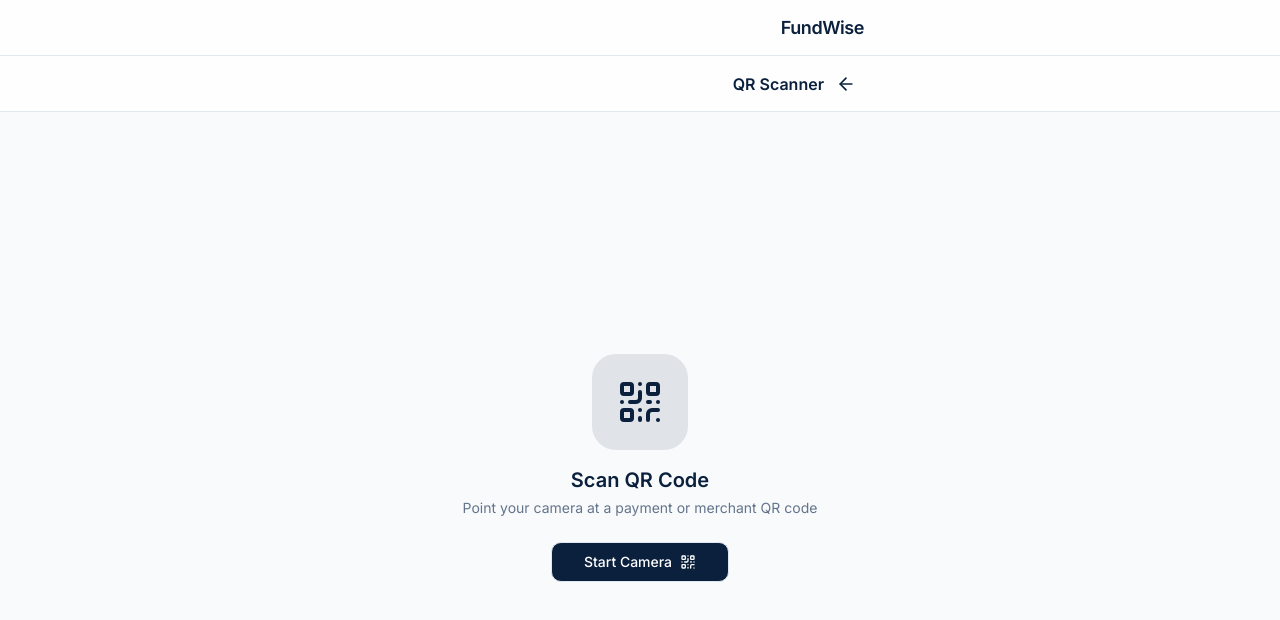
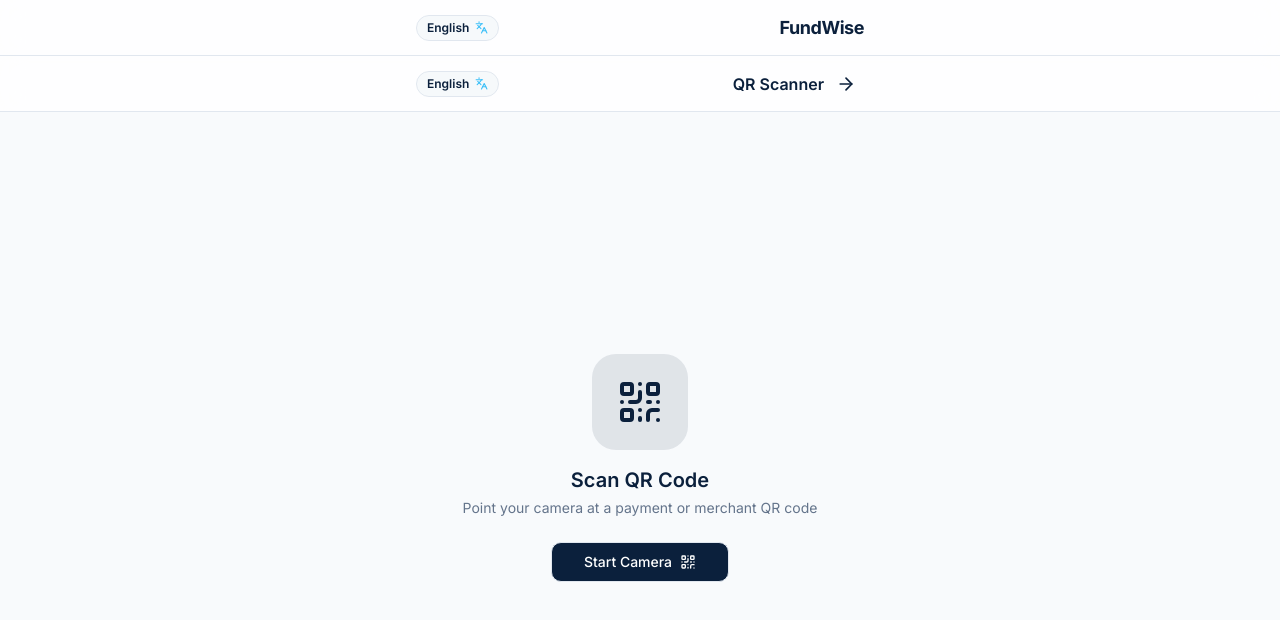
Before and after one commit to zeyadabmonem/FundWise-Production, a React (Vite) app in the folder client/: page /qr in a window 1280 px wide. Shown: the top 620 px of the page. Built offline with nearby package versions, Linux system fonts and the light colour scheme; no server answers.

Commit message:
feat(client): add quick language toggle pill and localized navigation & transactions

```diff
--- a/client/src/components/BottomNav.tsx
+++ b/client/src/components/BottomNav.tsx
@@ -1,25 +1,27 @@
 import { useLocation, Link } from 'wouter';
-import { Home, Plus, List, Sparkles, Settings, Mic, Camera, QrCode, PenLine, X } from 'lucide-react';
+import { Home, Plus, List, Sparkles, Settings, Mic, Camera, QrCode, PenLine } from 'lucide-react';
 import { useState } from 'react';
 import { AnimatePresence, motion } from 'framer-motion';
+import { useAppContext } from '../contexts/AppContext';
 
 export function BottomNav() {
+  const { t } = useAppContext();
   const [location] = useLocation();
   const [isAddMenuOpen, setIsAddMenuOpen] = useState(false);
 
   const navItems = [
-    { icon: Home, label: 'Home', path: '/dashboard' },
-    { icon: List, label: 'Activity', path: '/transactions' },
+    { icon: Home, label: t.navHome, path: '/dashboard' },
+    { icon: List, label: t.navTransactions, path: '/transactions' },
     { isAdd: true },
-    { icon: Sparkles, label: 'Insights', path: '/insights' },
-    { icon: Settings, label: 'Settings', path: '/settings' },
+    { icon: Sparkles, label: t.navInsights, path: '/insights' },
+    { icon: Settings, label: t.navSettings, path: '/settings' },
   ];
 
   const addOptions = [
-    { icon: Mic, label: 'Voice Capture', path: '/voice', color: 'bg-primary' },
-    { icon: Camera, label: 'Scan Receipt', path: '/receipt', color: 'bg-primary' },
-    { icon: QrCode, label: 'Scan QR', path: '/qr', color: 'bg-primary' },
-    { icon: PenLine, label: 'Manual Entry', path: '/manual', color: 'bg-primary' },
+    { icon: Mic, label: t.actionVoice, path: '/voice', color: 'bg-primary' },
+    { icon: Camera, label: t.actionReceipt, path: '/receipt', color: 'bg-primary' },
+    { icon: QrCode, label: t.actionQr, path: '/qr', color: 'bg-primary' },
+    { icon: PenLine, label: t.actionManual, path: '/manual', color: 'bg-primary' },
   ];
 
   // Hide nav on certain screens
@@ -54,7 +56,7 @@ export function BottomNav() {
                       <div className={`${opt.color} text-primary-foreground p-3 rounded-full group-hover:scale-110 transition-transform`}>
                         <opt.icon size={24} />
                       </div>
-                      <span className="font-medium text-sm text-foreground">{opt.label}</span>
+                      <span className="font-semibold text-sm text-foreground">{opt.label}</span>
                     </div>
                   </Link>
                 ))}
@@ -72,6 +74,7 @@ export function BottomNav() {
               return (
                 <div key="add" className="flex-1 flex justify-center relative -top-5">
                   <button
+                    type="button"
                     onClick={() => setIsAddMenuOpen(!isAddMenuOpen)}
                     className={`w-14 h-14 rounded-full flex items-center justify-center shadow-lg transition-transform ${isAddMenuOpen ? 'bg-muted text-foreground rotate-45' : 'bg-primary text-primary-foreground hover:scale-105'}`}
                   >
@@ -88,11 +91,11 @@ export function BottomNav() {
               <Link key={idx} href={item.path!} className="flex-1">
                 <div className="flex flex-col items-center justify-center h-full gap-1 cursor-pointer">
                   <Icon
-                    size={24}
+                    size={22}
                     className={isActive ? 'text-primary' : 'text-muted-foreground'}
                     strokeWidth={isActive ? 2.5 : 2}
                   />
-                  <span className={`text-[10px] ${isActive ? 'text-primary font-medium' : 'text-muted-foreground'}`}>
+                  <span className={`text-[11px] ${isActive ? 'text-primary font-bold' : 'text-muted-foreground font-medium'}`}>
                     {item.label}
                   </span>
                 </div>
@@ -104,3 +107,5 @@ export function BottomNav() {
     </>
   );
 }
+
+export default BottomNav;
--- a/client/src/components/TopBar.tsx
+++ b/client/src/components/TopBar.tsx
@@ -1,5 +1,5 @@
 import { useAppContext } from '../contexts/AppContext';
-import { User, ArrowLeft } from 'lucide-react';
+import { User, ArrowLeft, Languages } from 'lucide-react';
 import { Link, useLocation } from 'wouter';
 
 interface TopBarProps {
@@ -8,18 +8,21 @@ interface TopBarProps {
 }
 
 export function TopBar({ title, showBack }: TopBarProps = {}) {
-  const { user } = useAppContext();
+  const { user, language, toggleLanguage, isRtl } = useAppContext();
   const [location] = useLocation();
 
   // If used as standalone page header (with title/showBack) — always render
   if (title || showBack) {
     return (
       <div className="sticky top-0 z-30 bg-card/80 backdrop-blur-md border-b border-card-border h-14 flex items-center px-4 pt-safe">
-        <div className="max-w-md mx-auto w-full flex items-center gap-3">
+        <div className="max-w-md mx-auto w-full flex items-center justify-between">
+          <div className="flex items-center gap-3">
             {showBack && (
               <button
+                type="button"
                 onClick={() => window.history.back()}
                 className="p-2 -ml-2 text-foreground hover:bg-muted rounded-full transition-colors"
+                style={{ transform: isRtl ? 'scaleX(-1)' : 'none' }}
               >
                 <ArrowLeft size={20} />
               </button>
@@ -27,6 +30,17 @@ export function TopBar({ title, showBack }: TopBarProps = {}) {
             {title && (
               <span className="font-semibold text-foreground">{title}</span>
             )}
+          </div>
+
+          {/* Quick Language Toggle */}
+          <button
+            type="button"
+            onClick={toggleLanguage}
+            className="flex items-center gap-1.5 text-xs font-semibold px-2.5 py-1 rounded-full bg-muted/60 hover:bg-muted border border-card-border text-foreground transition-colors"
+          >
+            <Languages size={13} className="text-accent" />
+            <span>{language === 'ar' ? 'English' : 'عربي 🇪🇬'}</span>
+          </button>
         </div>
       </div>
     );
@@ -43,11 +57,23 @@ export function TopBar({ title, showBack }: TopBarProps = {}) {
       <div className="max-w-md mx-auto w-full flex items-center justify-between">
         <div className="flex items-center gap-2">
           <Link href="/dashboard">
-            <span className="font-semibold text-lg text-primary cursor-pointer tracking-tight">
+            <span className="font-bold text-lg text-primary cursor-pointer tracking-tight">
               FundWise
             </span>
           </Link>
         </div>
+
+        <div className="flex items-center gap-2">
+          {/* Quick Language Switcher */}
+          <button
+            type="button"
+            onClick={toggleLanguage}
+            className="flex items-center gap-1.5 text-xs font-semibold px-2.5 py-1 rounded-full bg-muted/60 hover:bg-muted border border-card-border text-foreground transition-colors"
+            title="تبديل اللغة / Switch Language"
+          >
+            <Languages size={13} className="text-accent" />
+            <span>{language === 'ar' ? 'English' : 'عربي 🇪🇬'}</span>
+          </button>
 
           {user && (
             <Link href="/settings">
@@ -63,6 +89,7 @@ export function TopBar({ title, showBack }: TopBarProps = {}) {
           )}
         </div>
       </div>
+    </div>
   );
 }
 
--- a/client/src/components/TransactionRow.tsx
+++ b/client/src/components/TransactionRow.tsx
@@ -2,17 +2,21 @@ import { format, isToday, isYesterday } from 'date-fns';
 import { Transaction, CATEGORY_COLORS } from '../data/seedData';
 import { Link } from 'wouter';
 import { ChevronRight } from 'lucide-react';
+import { useAppContext } from '../contexts/AppContext';
+import { getCategoryLabel } from '../locales/translations';
 
 export function TransactionRow({ transaction }: { transaction: Transaction }) {
+  const { t, isRtl } = useAppContext();
   const dateObj = new Date(transaction.date);
 
   let dateStr = '';
-  if (isToday(dateObj)) dateStr = 'Today';
-  else if (isYesterday(dateObj)) dateStr = 'Yesterday';
-  else dateStr = format(dateObj, 'MMM d');
+  if (isToday(dateObj)) dateStr = t.today;
+  else if (isYesterday(dateObj)) dateStr = t.yesterday;
+  else dateStr = format(dateObj, isRtl ? 'd MMM' : 'MMM d');
 
   const color = CATEGORY_COLORS[transaction.category] || CATEGORY_COLORS.Other;
   const initial = transaction.merchant.charAt(0).toUpperCase();
+  const categoryLabel = getCategoryLabel(transaction.category, t);
 
   return (
     <Link href={`/transaction/${transaction.id}`}>
@@ -26,17 +30,21 @@ export function TransactionRow({ transaction }: { transaction: Transaction }) {
           </div>
           <div className="flex flex-col gap-1">
             <span className="font-semibold text-sm text-foreground leading-none tracking-tight">{transaction.merchant}</span>
-            <span className="text-[11px] font-medium leading-none" style={{ color: color }}>{transaction.category}</span>
+            <span className="text-[11px] font-semibold leading-none" style={{ color: color }}>{categoryLabel}</span>
           </div>
         </div>
-        <div className="flex items-center gap-3">
+        <div className="flex items-center gap-2.5">
           <div className="flex flex-col items-end gap-1">
-            <span className="font-semibold text-sm text-foreground tabular-amounts leading-none tracking-tight">
-              EGP {transaction.amount.toLocaleString()}
+            <span className="font-bold text-sm text-foreground tabular-amounts leading-none tracking-tight">
+              {transaction.amount.toLocaleString()} <span className="text-xs font-normal text-muted-foreground">{isRtl ? 'ج.م' : 'EGP'}</span>
             </span>
             <span className="text-[11px] text-muted-foreground font-medium leading-none">{dateStr}</span>
           </div>
-          <ChevronRight size={16} className="text-muted-foreground/30 group-hover:text-muted-foreground/70 transition-colors" />
+          <ChevronRight
+            size={16}
+            className="text-muted-foreground/40 group-hover:text-foreground transition-colors"
+            style={{ transform: isRtl ? 'scaleX(-1)' : 'none' }}
+          />
         </div>
       </div>
     </Link>
```
Lines whose indentation alone changed are shown as unchanged.
